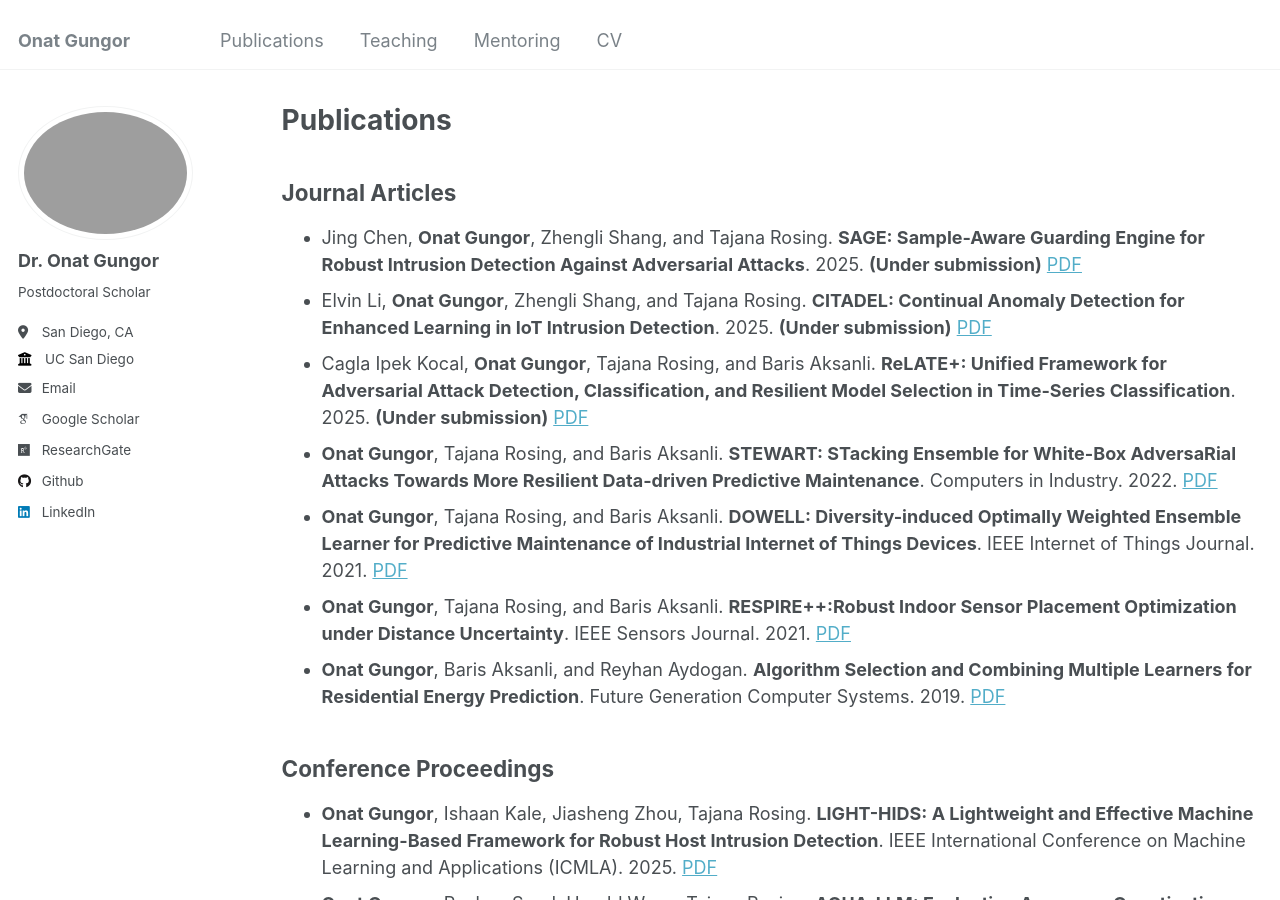
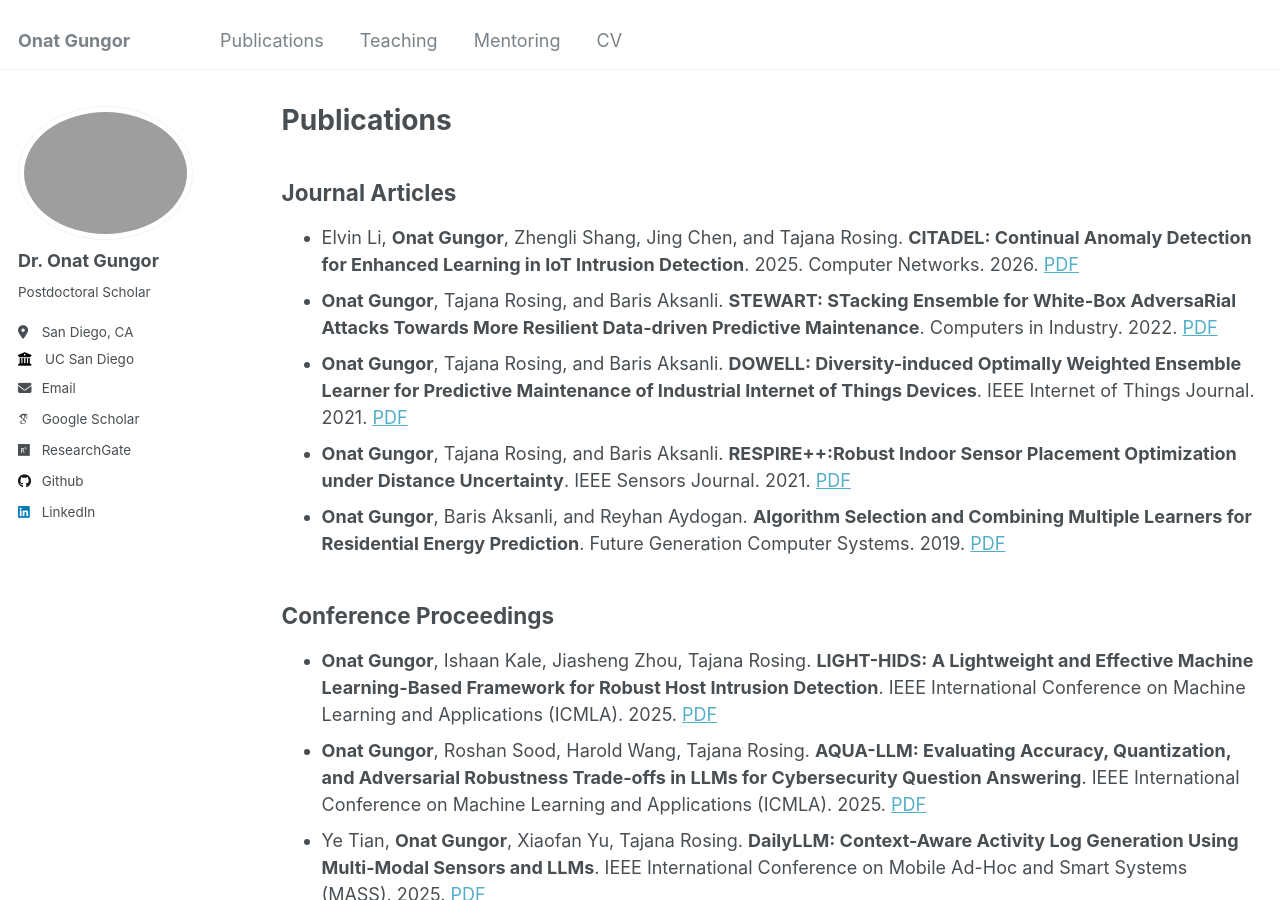
Before and after one commit to onatucsd/onatucsd.github.io, a Jekyll site: the page built from _pages/publications.md, in a window 1280 px wide and 900 px high. Built offline with Jekyll 4.4.1, drawn with Linux system fonts in a browser that asks for light colours; some web fonts are replaced.

Commit message:
Update publications.md

```diff
--- a/_pages/publications.md
+++ b/_pages/publications.md
@@ -7,9 +7,7 @@ author_profile: true
 ---
 
 ## Journal Articles
-* Jing Chen, **Onat Gungor**, Zhengli Shang, and Tajana Rosing. **SAGE: Sample-Aware Guarding Engine for Robust Intrusion Detection Against Adversarial Attacks**. 2025. **(Under submission)** [PDF](https://arxiv.org/abs/2509.08091)
-* Elvin Li, **Onat Gungor**, Zhengli Shang, and Tajana Rosing. **CITADEL: Continual Anomaly Detection for Enhanced Learning in IoT Intrusion Detection**. 2025. **(Under submission)** [PDF](https://arxiv.org/abs/2508.19450)
-* Cagla Ipek Kocal, **Onat Gungor**, Tajana Rosing, and Baris Aksanli. **ReLATE+: Unified Framework for Adversarial Attack Detection, Classification, and Resilient Model Selection in Time-Series Classification**. 2025. **(Under submission)** [PDF](https://arxiv.org/abs/2508.19456)
+* Elvin Li, **Onat Gungor**, Zhengli Shang, Jing Chen, and Tajana Rosing. **CITADEL: Continual Anomaly Detection for Enhanced Learning in IoT Intrusion Detection**. 2025. Computer Networks. 2026. [PDF](https://www.sciencedirect.com/science/article/pii/S138912862600410X)
 * **Onat Gungor**, Tajana Rosing, and Baris Aksanli. **STEWART: STacking Ensemble for White-Box AdversaRial Attacks Towards More Resilient Data-driven Predictive Maintenance**. Computers in Industry. 2022. [PDF](https://www.sciencedirect.com/science/article/pii/S0166361522000574)
 * **Onat Gungor**, Tajana Rosing, and Baris Aksanli. **DOWELL: Diversity-induced Optimally Weighted Ensemble Learner for Predictive Maintenance of Industrial Internet of Things Devices**. IEEE Internet of Things Journal. 2021. [PDF](https://ieeexplore.ieee.org/document/9484087)
 * **Onat Gungor**, Tajana Rosing, and Baris Aksanli. **RESPIRE++:Robust Indoor Sensor Placement Optimization under Distance Uncertainty**. IEEE Sensors Journal. 2021. [PDF](https://ieeexplore.ieee.org/document/9416575)
```
